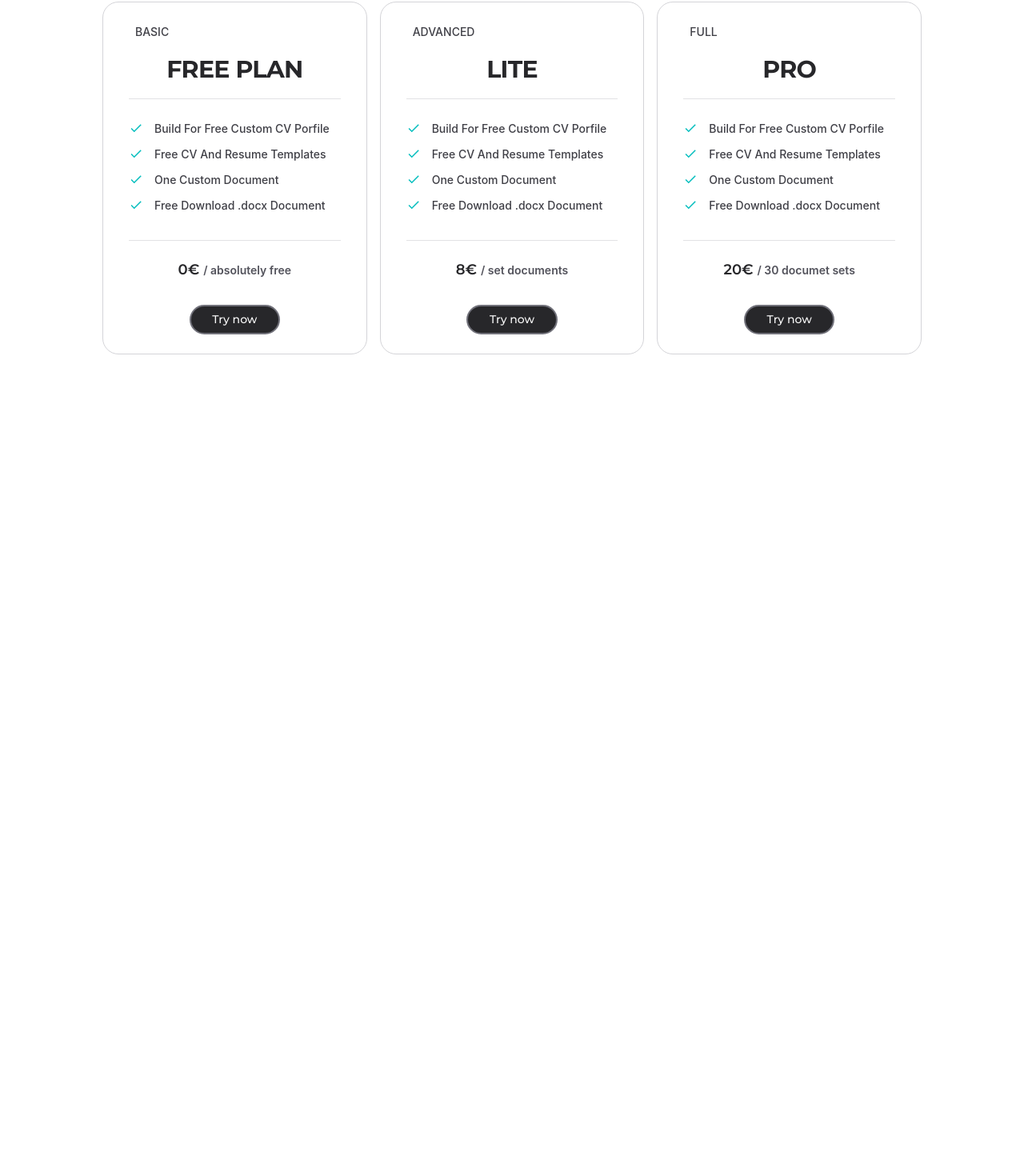
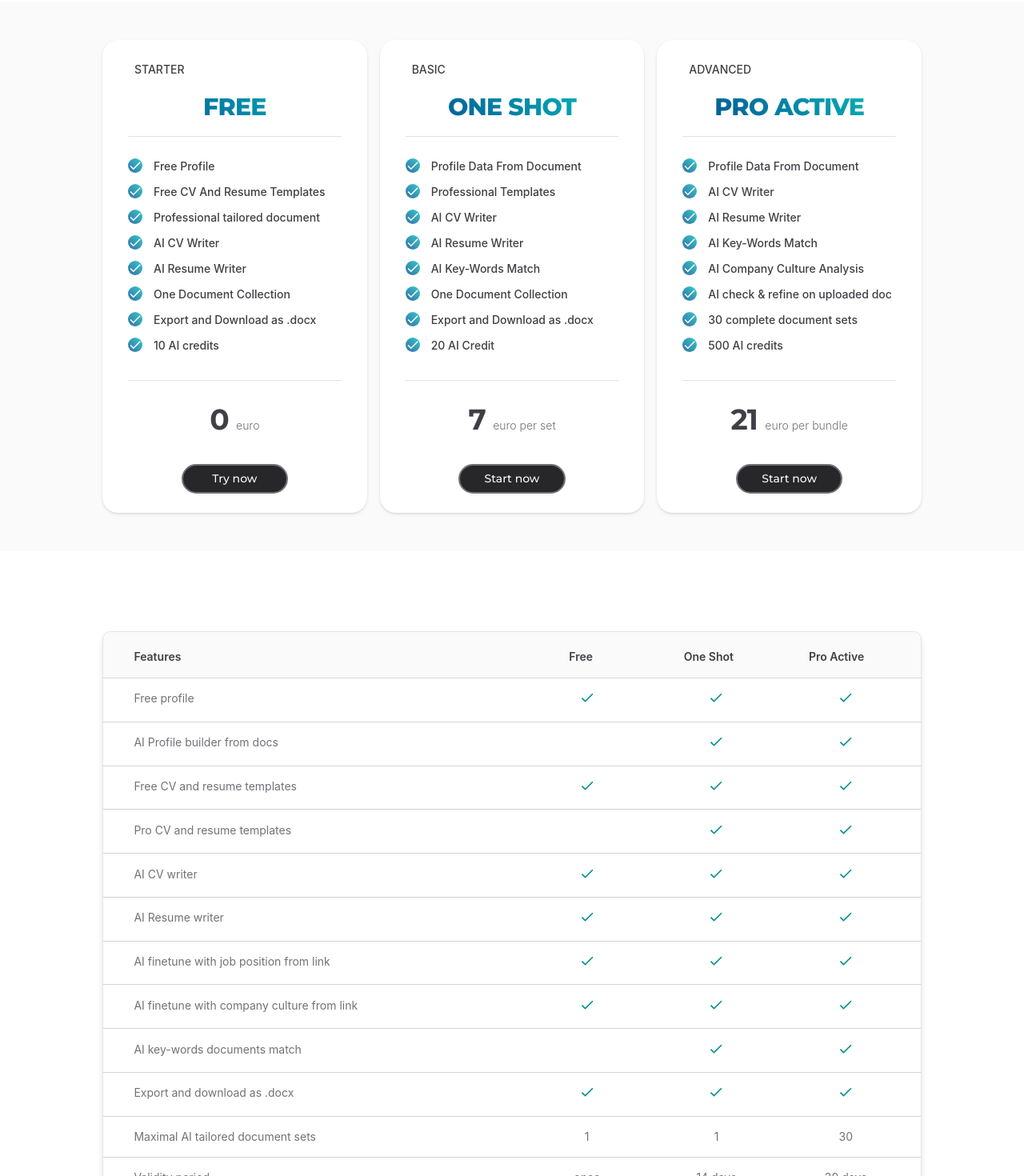
Before and after one commit to KKKircheff/easy_letters, a React (Vite) app in the folder main-app/: page /pricing in a window 1280 px wide. Shown: the part 410-1880 px from the top of the page at 80% size. Before the commit the page ends 853 px from the top, so only its background shows below. Built offline with nearby package versions, Linux system fonts and the light colour scheme.

Commit message:
Picing Plans & table ready

```diff
--- a/main-app/src/components/buttons/google-button/GoogleButton.component.tsx
+++ b/main-app/src/components/buttons/google-button/GoogleButton.component.tsx
@@ -8,7 +8,7 @@ const GoogleButton = styled(Button)(({ theme }) => ({
     fontSize: 'medium',
     fontWeight: theme.fontWeight.md,
     color: theme.vars.palette.neutral[600],
-    padding: '4px',
+    padding: '4px 8px 4px 0',
     transition: 'all .3s easy-in',
     '&:hover': {
         backgroundColor: theme.vars.palette.neutral[200],
--- a/main-app/src/components/price-card/PriceCard.tsx
+++ b/main-app/src/components/price-card/PriceCard.tsx
@@ -1,6 +1,5 @@
-import Button from '@mui/joy/Button';
 import Card from '@mui/joy/Card';
-import CardActions from '@mui/joy/CardActions';
+import Stack from '@mui/joy/Stack';
 import Chip from '@mui/joy/Chip';
 import Divider from '@mui/joy/Divider';
 import List from '@mui/joy/List';
@@ -12,8 +11,9 @@ import Check from '@mui/icons-material/Check';
 
 import { Box, useTheme } from '@mui/joy';
 import { styleVariables } from '../../styles/styleVariables';
-// import { iconGradientStyles } from '../../styles/iconGradientStyles';
+import { iconGradientStyles } from '../../styles/iconGradientStyles';
 import DarkButton from '../buttons/dark-button/DarkButton.component';
+import { useNavigate } from 'react-router-dom';
 
 type Props = {
     plan: {
@@ -23,25 +23,27 @@ type Props = {
         price: number,
         priceDescription: string,
         buttonText: string,
+        buttonLink: string,
     }
 }
 
 const PriceCard = ({ plan }: Props) => {
-    const { xs, md, lg } = styleVariables.layoutPadding;
+    const { xs } = styleVariables.layoutPadding;
     const theme = useTheme();
     const c = theme.vars.palette;
-
+    const navigate = useNavigate()
 
     return (
-        <Box boxShadow='0' padding='0' flex={1}>
+        <Box padding='0' flex={1}>
             <Card
                 size="lg"
                 variant="plain"
                 sx={{
                     mx: 'auto',
-                    bgcolor: 'transparent',
-                    px: { xs, md: 2, lg: 4 },
-                    border: `1px solid ${c.neutral[300]}`,
+                    bgcolor: 'white',
+                    px: { xs, md: 4, lg: 4 },
+                    boxShadow: 'sm',
+                    // border: `1px solid ${c.neutral[300]}`,
                     maxWidth: '500px',
                 }}
             >
@@ -54,7 +56,7 @@ const PriceCard = ({ plan }: Props) => {
                     {plan.chip.toUpperCase()}
                 </Chip>
 
-                <Typography level="h2">{plan.title.toUpperCase()}</Typography>
+                <Typography level="h2" fontWeight='800' sx={iconGradientStyles.scondaryPrimary}>{plan.title.toUpperCase()}</Typography>
 
                 <Divider inset="none" />
 
@@ -65,8 +67,15 @@ const PriceCard = ({ plan }: Props) => {
                     {plan.listItems.map((listItem) => {
                         return (
                             <ListItem key={listItem}>
-                                <ListItemDecorator>
-                                    <Check color='primary' />
+                                <ListItemDecorator  >
+                                    <Check
+                                        sx={{
+                                            color: 'white',
+                                            borderRadius: 'md',
+                                            background: `linear-gradient(45deg ,${theme.vars.palette.secondary[500]}, ${theme.vars.palette.primary[500]} )`!,
+                                            opacity: .8,
+                                            WebkitTextFillColor: 'transparent'!,
+                                        }} />
                                 </ListItemDecorator>
                                 {listItem}
                             </ListItem>
@@ -76,33 +85,43 @@ const PriceCard = ({ plan }: Props) => {
 
                 <Divider inset="none" sx={{ my: 1 }} />
 
-                <CardActions
+                <Stack
                     sx={{
                         display: 'flex',
                         flexDirection: { xs: 'column', xl: 'row' },
-                        justifyContent: { sm: 'space-between' },
+                        justifyContent: { sm: 'center', lg: 'space-between' },
+                        alignItems: 'center',
                         gap: 4,
                     }}>
 
-                    <Typography level="title-lg" >
-                        {plan.price}€{' '}
-                        <Typography fontSize="sm" textColor="text.tertiary">
+                    <Typography>
+                        <Typography
+                            level='h1'
+                            fontWeight='700'
+                            textColor='neutral.700'
+                        //  sx={iconGradientStyles.scondaryPrimary}
+                        >
+                            {plan.price}{' '}{' '}
+                        </Typography>
+                        <Typography fontSize="sm" fontWeight='300' textColor="text.icon">
                             {plan.priceDescription}
                         </Typography>
                     </Typography>
 
                     <DarkButton
                         color="neutral"
+                        onClick={() => navigate(plan.buttonLink)}
                         sx={{
                             py: '6px',
                             px: '10%',
+                            width: '50%',
                             border: `2px solid ${c.neutral[500]}`,
                             fontWeight: 'md',
-                            fontSize: 'sm'
+                            fontSize: 'sm',
                         }}>{plan.buttonText}
                     </DarkButton>
 
-                </CardActions>
+                </Stack>
             </Card>
         </Box>
 
--- /dev/null
+++ b/main-app/src/components/price-table-row/PriceTableRow.component.tsx
@@ -0,0 +1,48 @@
+
+import { Check } from '@mui/icons-material';
+import { Grid, useTheme } from '@mui/joy';
+
+type Props = {
+    rowData: {
+        title: string,
+        free: boolean | string,
+        oneShot: boolean | string,
+        proActive: boolean | string,
+    }
+}
+
+const PriceTableRow = ({ rowData }: Props) => {
+    const theme = useTheme();
+    const c = theme.vars.palette;
+
+    const renderContent = (data: boolean | string) => {
+        if (typeof data === 'string') {
+
+            return data
+        } else {
+            return data && <Check sx={{ fontSize: 'xl', color: c.primary[600] }} />
+        }
+
+    }
+    return (
+        <Grid container
+            fontSize='sm'
+            pl='3vw' pr='1vw' pt={1.8} pb={1.8}
+            fontWeight='400'
+
+
+            sx={{
+                color: c.neutral[500],
+                borderTop: `1px solid ${c.neutral[300]}`
+            }}
+        >
+            <Grid xs={6} textAlign='left' >{rowData.title}</Grid>
+            <Grid xs={2} >{renderContent(rowData.free)}</Grid>
+            <Grid xs={2} >{renderContent(rowData.oneShot)}</Grid>
+            <Grid xs={2} >{renderContent(rowData.proActive)}</Grid>
+            {/* <Grid xs={2} >{rowData.proActive && <Check sx={{ fontSize: 'xl', color: c.primary[600] }} />}</Grid> */}
+        </Grid>
+    );
+}
+
+export default PriceTableRow;
--- a/main-app/src/routes/Pricing/Pricing.tsx
+++ b/main-app/src/routes/Pricing/Pricing.tsx
@@ -2,6 +2,7 @@ import { Box, Typography } from "@mui/joy"
 import UnderNavBar from "../../components/navbar/UnderNavBar.component"
 import PricingHero from "./pricing-hero/PricingHero.section"
 import PricingPlans from "./pricing-plans/PricingPlans.section"
+import PricingTable from "./price-table/PriceTable.section"
 
 
 const Pricing = () => {
@@ -10,6 +11,9 @@ const Pricing = () => {
             <UnderNavBar />
             <PricingHero />
             <PricingPlans />
+            <UnderNavBar />
+            <PricingTable />
+            <UnderNavBar />
         </Box>
     )
 }
--- /dev/null
+++ b/main-app/src/routes/Pricing/price-table/PriceTable.section.tsx
@@ -0,0 +1,47 @@
+
+import { styleVariables } from '../../../styles/styleVariables';
+import { plansTableChecks } from '../pricing-plans/plans';
+import { Box, Grid, Stack, useTheme } from '@mui/joy';
+import PriceTableRow from '../../../components/price-table-row/PriceTableRow.component';
+
+const PriceTable = () => {
+    const { xs, md, lg } = styleVariables.layoutPadding;
+    const theme = useTheme();
+    const c = theme.vars.palette;
+
+    return (
+        <Stack
+            boxSizing='border-box'
+            overflow='hidden'
+            sx={{
+                px: { xs, md, lg },
+                marginX: 'auto',
+            }}>
+            <Stack
+                borderRadius='sm'
+                overflow='hidden'
+                sx={{
+                    boxShadow: 'md',
+                    border: `1px solid ${c.neutral[200]}`
+                }}>
+
+                <Grid
+                    container
+                    xs={12}
+                    bgcolor={c.neutral[50]}
+                    fontSize={{ xs: 'sm', md: 'sm' }} pl='3vw' pr='2vw' pt={2.5} pb={2}
+                    fontWeight='600'
+                >
+                    <Grid xs={6} textAlign='left' >Features</Grid>
+                    <Grid xs={2} >Free</Grid>
+                    <Grid xs={2} >One Shot</Grid>
+                    <Grid xs={2} >Pro Active</Grid>
+                </Grid>
+                {plansTableChecks.map((rowData, index) => <PriceTableRow key={index} rowData={rowData} />)}
+            </Stack>
+        </Stack >
+
+    );
+}
+
+export default PriceTable;
--- a/main-app/src/routes/Pricing/pricing-plans/PricingPlans.section.tsx
+++ b/main-app/src/routes/Pricing/pricing-plans/PricingPlans.section.tsx
@@ -13,9 +13,11 @@ const PricingPlans = () => {
     return (
         <Stack
             direction={{ xs: 'column', lg: 'row' }}
-            spacing={2}
+            spacing={{ xs: 6, lg: 2 }}
             justifyContent='space-around'
             px={{ xs, md, lg }}
+            py={6}
+            bgcolor={`${c.neutral[50]}`}
         >
             {plans.map((plan) => {
                 return (
--- a/main-app/src/routes/Pricing/pricing-plans/plans.ts
+++ b/main-app/src/routes/Pricing/pricing-plans/plans.ts
@@ -1,41 +1,131 @@
 export const plans = [
     {
-        chip: 'Basic',
-        title: 'Free Plan',
+        chip: 'Starter',
+        title: 'Free',
         listItems: [
-            'Build For Free Custom CV Porfile',
+            'Free Profile',
             'Free CV And Resume Templates',
-            'One Custom Document',
-            'Free Download .docx Document',
+            'Professional tailored document ',
+            'AI CV Writer',
+            'AI Resume Writer',
+            'One Document Collection',
+            'Export and Download as .docx',
+            '10 AI credits',
         ],
         price: 0,
-        priceDescription: ' / absolutely free',
+        priceDescription: 'euro',
         buttonText: 'Try now',
+        buttonLink: '/signup',
+    },
+    {
+        chip: 'Basic',
+        title: 'One Shot',
+        listItems: [
+            'Profile Data From Document',
+            'Professional Templates',
+            'AI CV Writer',
+            'AI Resume Writer',
+            'AI Key-Words Match',
+            'One Document Collection',
+            'Export and Download as .docx',
+            '20 AI Credit',
+        ],
+        price: 7,
+        priceDescription: 'euro per set',
+        buttonText: 'Start now',
+        buttonLink: '/signup',
     },
     {
         chip: 'Advanced',
-        title: 'Lite',
+        title: 'Pro Active',
         listItems: [
-            'Build For Free Custom CV Porfile',
-            'Free CV And Resume Templates',
-            'One Custom Document',
-            'Free Download .docx Document',
+            'Profile Data From Document',
+            'AI CV Writer',
+            'AI Resume Writer',
+            'AI Key-Words Match',
+            'AI Company Culture Analysis',
+            'AI check & refine on uploaded doc',
+            '30 complete document sets',
+            '500 AI credits',
         ],
-        price: 8,
-        priceDescription: '/ set documents ',
-        buttonText: 'Try now',
+        price: 21,
+        priceDescription: 'euro per bundle',
+        buttonText: 'Start now',
+        buttonLink: '/signup',
+    },
+];
+
+export const plansTableChecks = [
+    {
+        title: 'Free profile',
+        free: true,
+        oneShot: true,
+        proActive: true,
     },
     {
-        chip: 'Full',
-        title: 'Pro',
-        listItems: [
-            'Build For Free Custom CV Porfile',
-            'Free CV And Resume Templates',
-            'One Custom Document',
-            'Free Download .docx Document',
-        ],
-        price: 20,
-        priceDescription: ' / 30 documet sets',
-        buttonText: 'Try now',
+        title: 'AI Profile builder from docs',
+        free: false,
+        oneShot: true,
+        proActive: true,
+    },
+    {
+        title: 'Free CV and resume templates',
+        free: true,
+        oneShot: true,
+        proActive: true,
+    },
+    {
+        title: 'Pro CV and resume templates',
+        free: false,
+        oneShot: true,
+        proActive: true,
+    },
+    {
+        title: 'AI CV writer',
+        free: true,
+        oneShot: true,
+        proActive: true,
+    },
+    {
+        title: 'AI Resume writer',
+        free: true,
+        oneShot: true,
+        proActive: true,
+    },
+    {
+        title: 'AI finetune with job position from link',
+        free: true,
+        oneShot: true,
+        proActive: true,
+    },
+    {
+        title: 'AI finetune with company culture from link',
+        free: true,
+        oneShot: true,
+        proActive: true,
+    },
+    {
+        title: 'AI key-words documents match',
+        free: false,
+        oneShot: true,
+        proActive: true,
+    },
+    {
+        title: 'Export and download as .docx',
+        free: true,
+        oneShot: true,
+        proActive: true,
+    },
+    {
+        title: 'Maximal AI tailored document sets',
+        free: '1',
+        oneShot: '1',
+        proActive: '30',
+    },
+    {
+        title: 'Validity period',
+        free: 'once',
+        oneShot: '14 days',
+        proActive: '30 days',
     },
 ];
```
Also changed, not shown: main-app/src/routes/LogIn/LogIn.tsx (+6 -5 lines), main-app/src/routes/SignUp/SignUp.tsx (+5 -5 lines).
